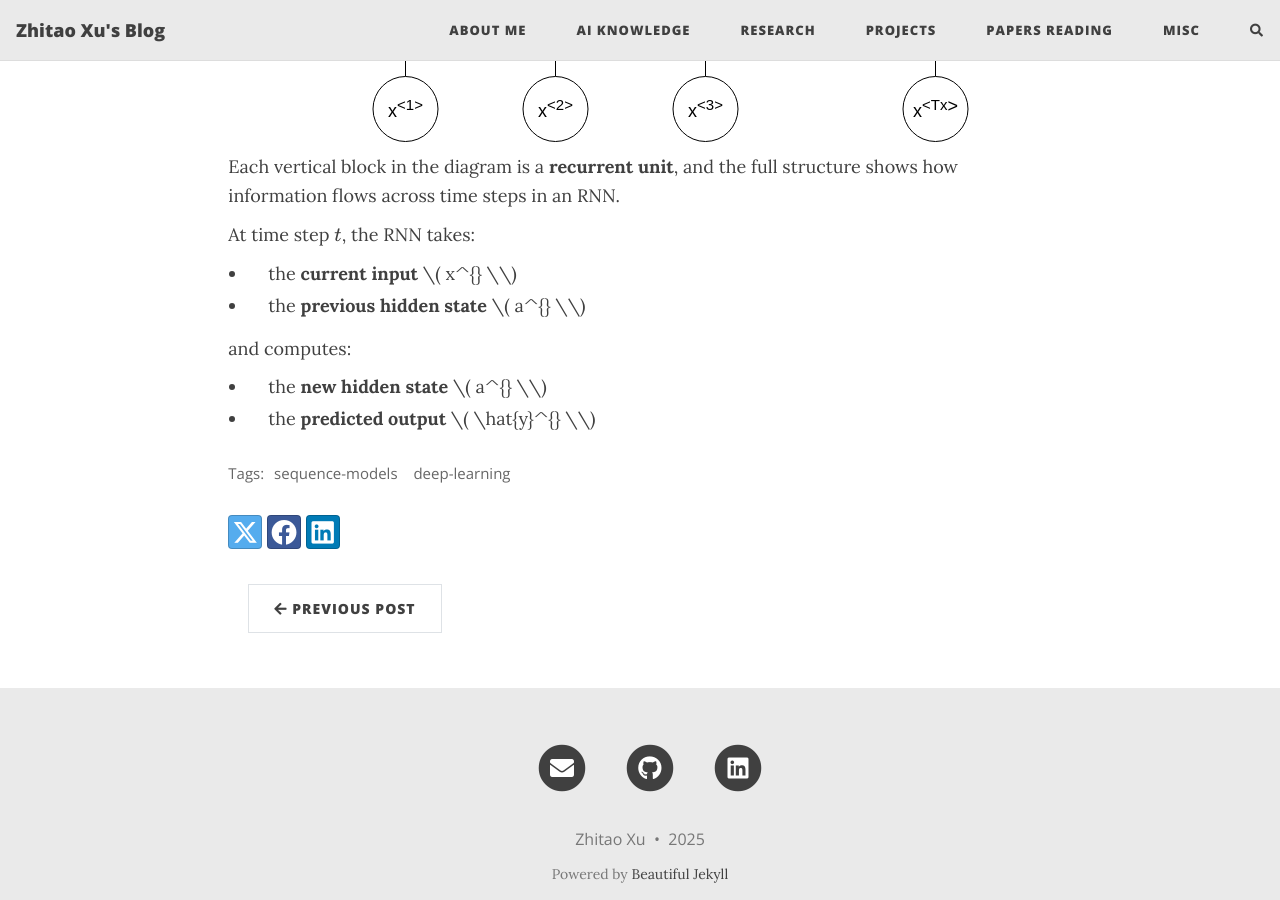
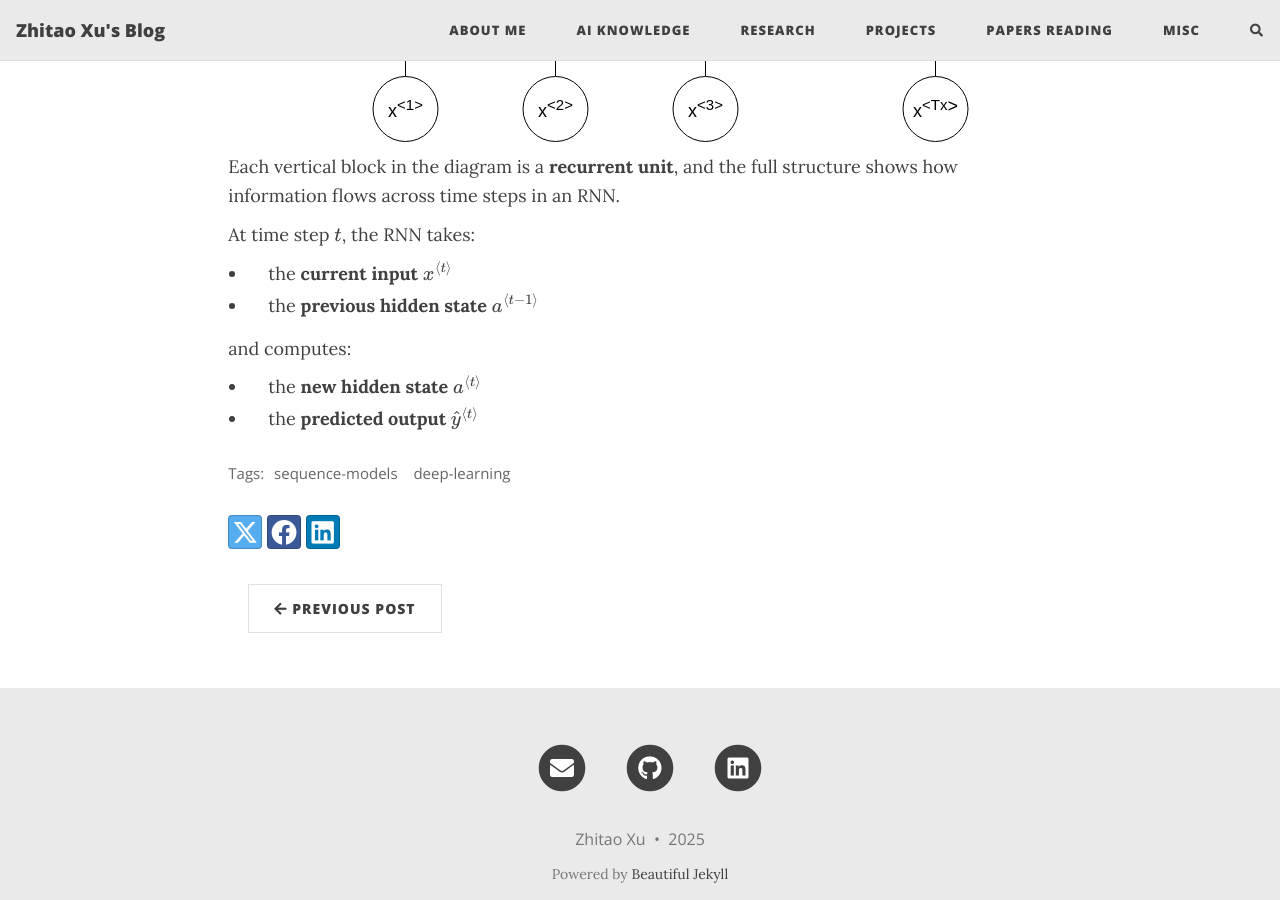
Before and after one commit to HerrXu01/herrxu01.github.io, a Jekyll site: the page built from ai-knowledge/sequence-models/_posts/2025-04-14-Seq01-RNN-01.md, in a window 1280 px wide and 900 px high, scrolled down 5060 px. Built offline with Jekyll 4.4.1, drawn with Linux system fonts in a browser that asks for light colours; formulas are drawn with MathJax 3; comment, search, counter and statistics services are not loaded.

Commit message:
add content to rnn notes

```diff
--- a/ai-knowledge/sequence-models/_posts/2025-04-14-Seq01-RNN-01.md
+++ b/ai-knowledge/sequence-models/_posts/2025-04-14-Seq01-RNN-01.md
@@ -142,9 +142,9 @@ The following image illustrates the basic structure of RNNs.
 Each vertical block in the diagram is a **recurrent unit**, and the full structure shows how information flows across time steps in an RNN.
 
 At time step \\( t \\), the RNN takes:
-- the **current input** \\( x^{<t>} \\)
-- the **previous hidden state** \\( a^{<t-1>} \\)
+- the **current input** \\( x^{\langle t \rangle} \\)
+- the **previous hidden state** \\( a^{\langle t-1 \rangle} \\)
 
 and computes:
-- the **new hidden state** \\( a^{<t>} \\)
-- the **predicted output** \\( \hat{y}^{<t>} \\)
+- the **new hidden state** \\( a^{\langle t \rangle} \\)
+- the **predicted output** \\( \hat{y}^{\langle t \rangle} \\)
```
